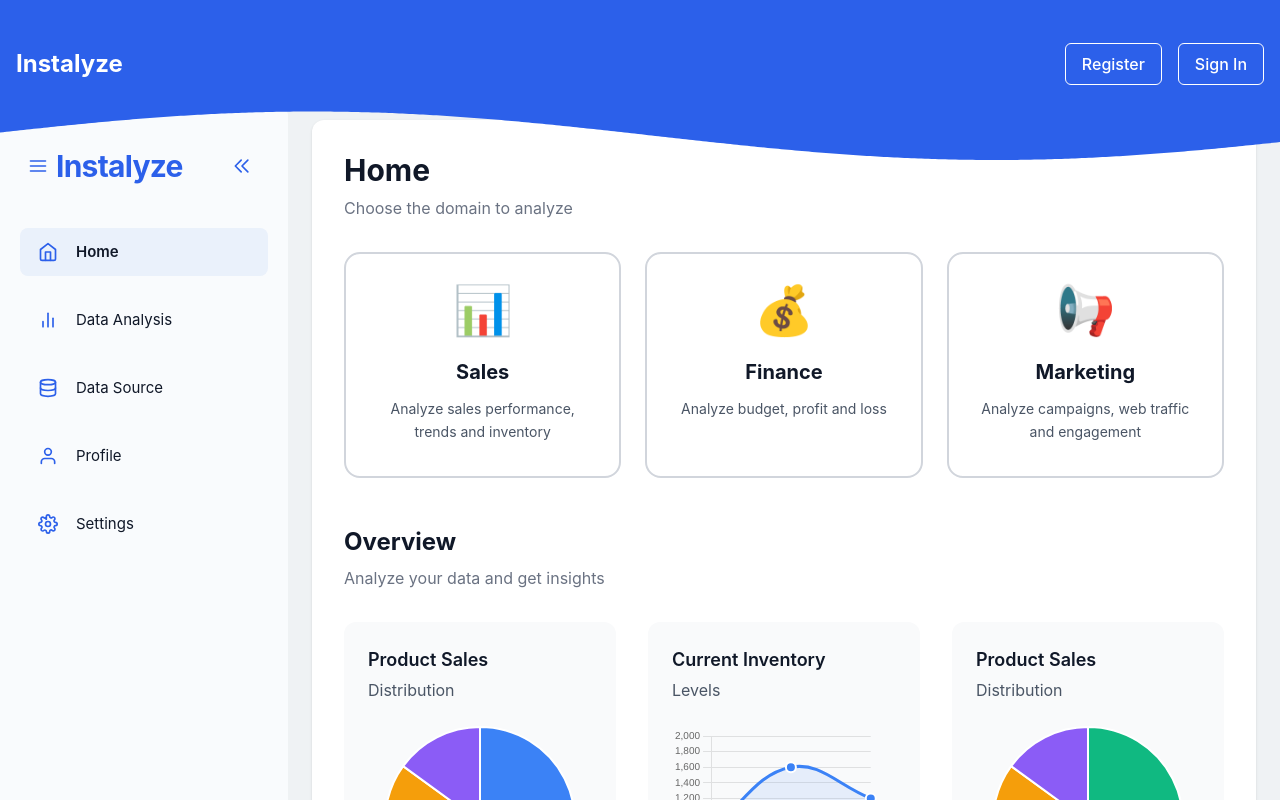
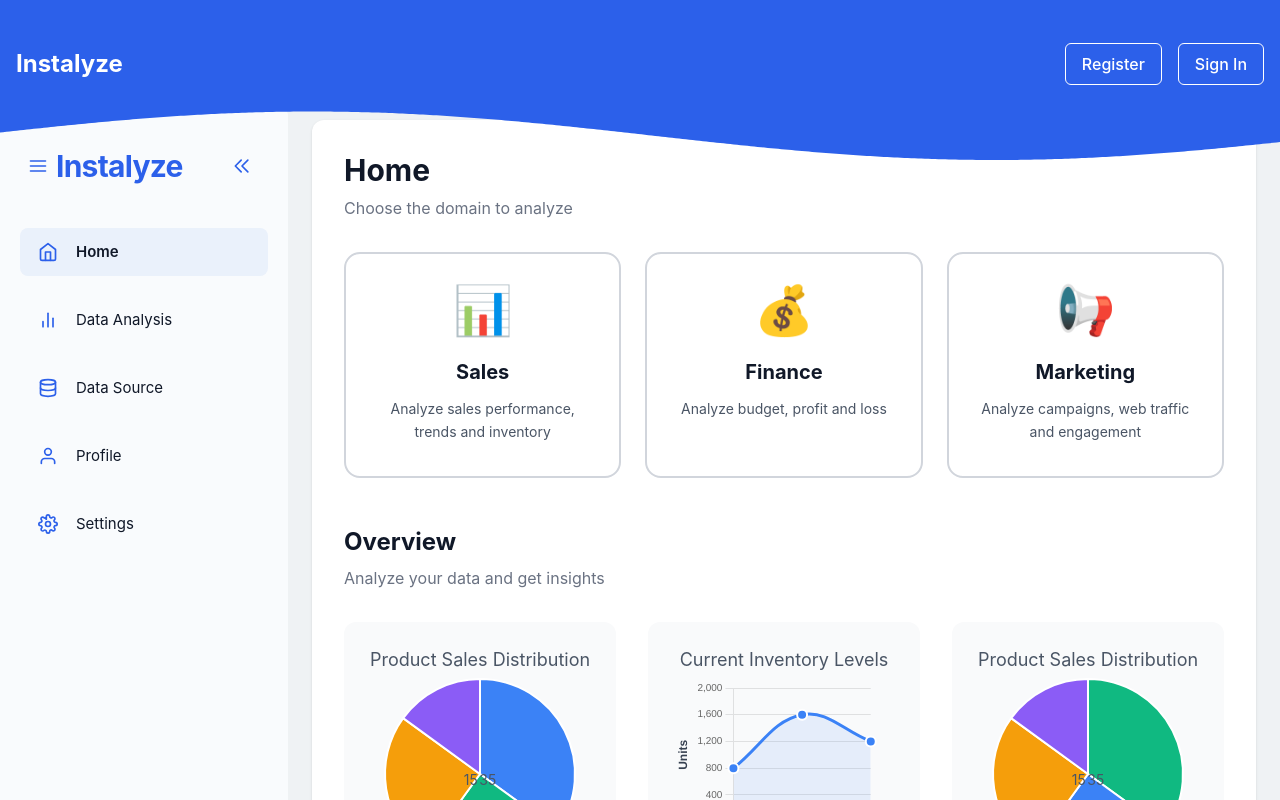
Before and after one commit to AbdallaM-Ibrahim/Charts-Project, a React (Vite) app: page / in a window 1280 px wide. Shown: the top 800 px of the page. Built offline with nearby package versions, Linux system fonts and the light colour scheme.

Commit message:
feat: enhance AreaChart and PieChart components by adding xAxisLabel and yAxisLabel properties; update titles for better clarity in Home page

```diff
--- a/src/components/charts/AreaChart.tsx
+++ b/src/components/charts/AreaChart.tsx
@@ -9,11 +9,12 @@ export interface AreaChartData {
   backgroundColor?: string;
   borderColor?: string;
   pointBackgroundColor?: string;
+  xAxisLabel?: string;
+  yAxisLabel?: string;
 }
 
 interface AreaChartProps {
   title: string;
-  subtitle: string;
   data: AreaChartData;
   className?: string;
   maxValue?: number;
@@ -22,7 +23,6 @@ interface AreaChartProps {
 
 const AreaChart: React.FC<AreaChartProps> = ({
   title,
-  subtitle,
   data,
   className = '',
   maxValue = 2000,
@@ -72,6 +72,15 @@ const AreaChart: React.FC<AreaChartProps> = ({
               size: 10,
             },
           },
+          title: {
+            display: !!data.yAxisLabel,
+            text: data.yAxisLabel || '',
+            font: {
+              size: 12,
+              weight: 'bold',
+            },
+            color: '#374151',
+          },
         },
         x: {
           grid: {
@@ -81,6 +90,15 @@ const AreaChart: React.FC<AreaChartProps> = ({
             font: {
               size: 10,
             },
+          },
+          title: {
+            display: !!data.xAxisLabel,
+            text: data.xAxisLabel || '',
+            font: {
+              size: 12,
+              weight: 'bold',
+            },
+            color: '#374151',
           },
         },
       },
@@ -131,8 +149,7 @@ const AreaChart: React.FC<AreaChartProps> = ({
 
   return (
     <div className={`bg-gray-50 rounded-xl p-6 ${className}`}>
-      <h3 className='text-lg font-semibold text-gray-900 mb-1'>{title}</h3>
-      <h4 className='text-md text-gray-600 mb-6'>{subtitle}</h4>
+      <h3 className='text-lg text-gray-600 mb-1 text-center'>{title}</h3>
       <div className='relative h-48'>
         <canvas ref={canvasRef} />
       </div>
--- a/src/components/charts/PieChart.tsx
+++ b/src/components/charts/PieChart.tsx
@@ -11,7 +11,6 @@ export interface PieChartData {
 
 interface PieChartProps {
   title: string;
-  subtitle: string;
   data: PieChartData;
   className?: string;
   showLabels?: boolean;
@@ -20,7 +19,6 @@ interface PieChartProps {
 
 const PieChart: React.FC<PieChartProps> = ({
   title,
-  subtitle,
   data,
   className = '',
   showLabels = false,
@@ -97,8 +95,8 @@ const PieChart: React.FC<PieChartProps> = ({
 
   return (
     <div className={`bg-gray-50 rounded-xl p-6 ${className}`}>
-      <h3 className='text-lg font-semibold text-gray-900 mb-1'>{title}</h3>
-      <h4 className='text-md text-gray-600 mb-6'>{subtitle}</h4>
+      <h3 className='text-lg  text-gray-600 mb-1 text-center'>{title}</h3>
+      {/* <h4 className='text-md text-gray-600 mb-6'>{subtitle}</h4> */}
       <div className='relative h-48'>
         <canvas ref={canvasRef} />
         {showLabels && (
--- a/src/pages/home/chartData.ts
+++ b/src/pages/home/chartData.ts
@@ -23,6 +23,8 @@ export const inventoryLevelsData: AreaChartData = {
   backgroundColor: 'rgba(59, 130, 246, 0.1)',
   borderColor: '#3B82F6',
   pointBackgroundColor: '#3B82F6',
+  xAxisLabel: 'Products',
+  yAxisLabel: 'Units',
 };
 
 // Chart click handlers
--- a/src/pages/home/index.tsx
+++ b/src/pages/home/index.tsx
@@ -73,8 +73,7 @@ const Home: React.FC = () => {
         <div className='grid grid-cols-1 lg:grid-cols-3 gap-8 mb-12'>
           {/* Product Sales Distribution Chart 1 */}
           <PieChart
-            title='Product Sales'
-            subtitle='Distribution'
+            title='Product Sales Distribution'
             data={salesDistributionData}
             showLabels={true}
             onSegmentClick={handleSalesChartClick}
@@ -82,8 +81,7 @@ const Home: React.FC = () => {
 
           {/* Current Inventory Levels Chart */}
           <AreaChart
-            title='Current Inventory'
-            subtitle='Levels'
+            title='Current Inventory Levels'
             data={inventoryLevelsData}
             maxValue={2000}
             onPointClick={handleInventoryChartClick}
@@ -91,8 +89,7 @@ const Home: React.FC = () => {
 
           {/* Product Sales Distribution Chart 2 */}
           <PieChart
-            title='Product Sales'
-            subtitle='Distribution'
+            title='Product Sales Distribution'
             data={salesDistributionData2}
             showLabels={true}
             onSegmentClick={handleSalesChartClick}
```
